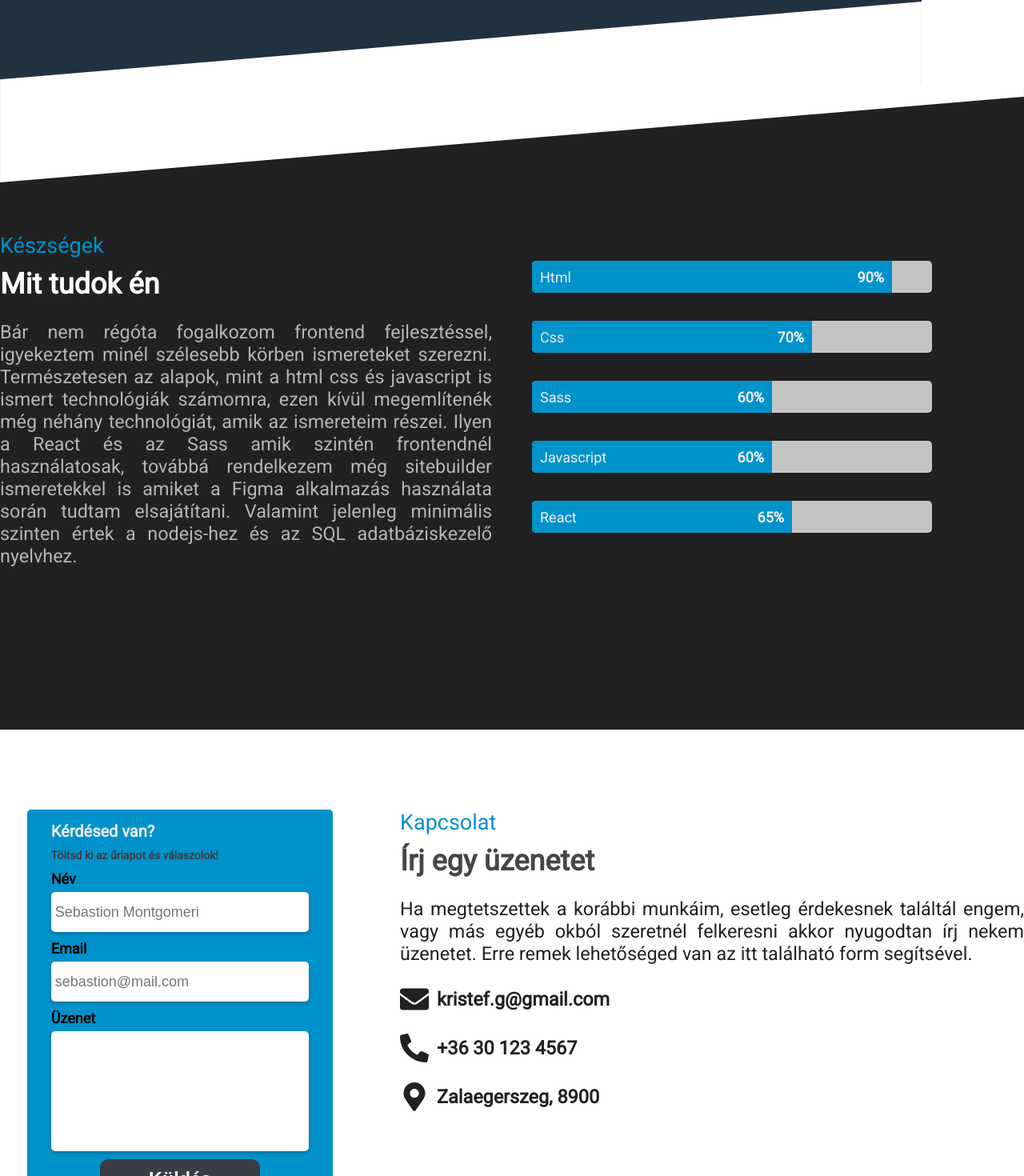
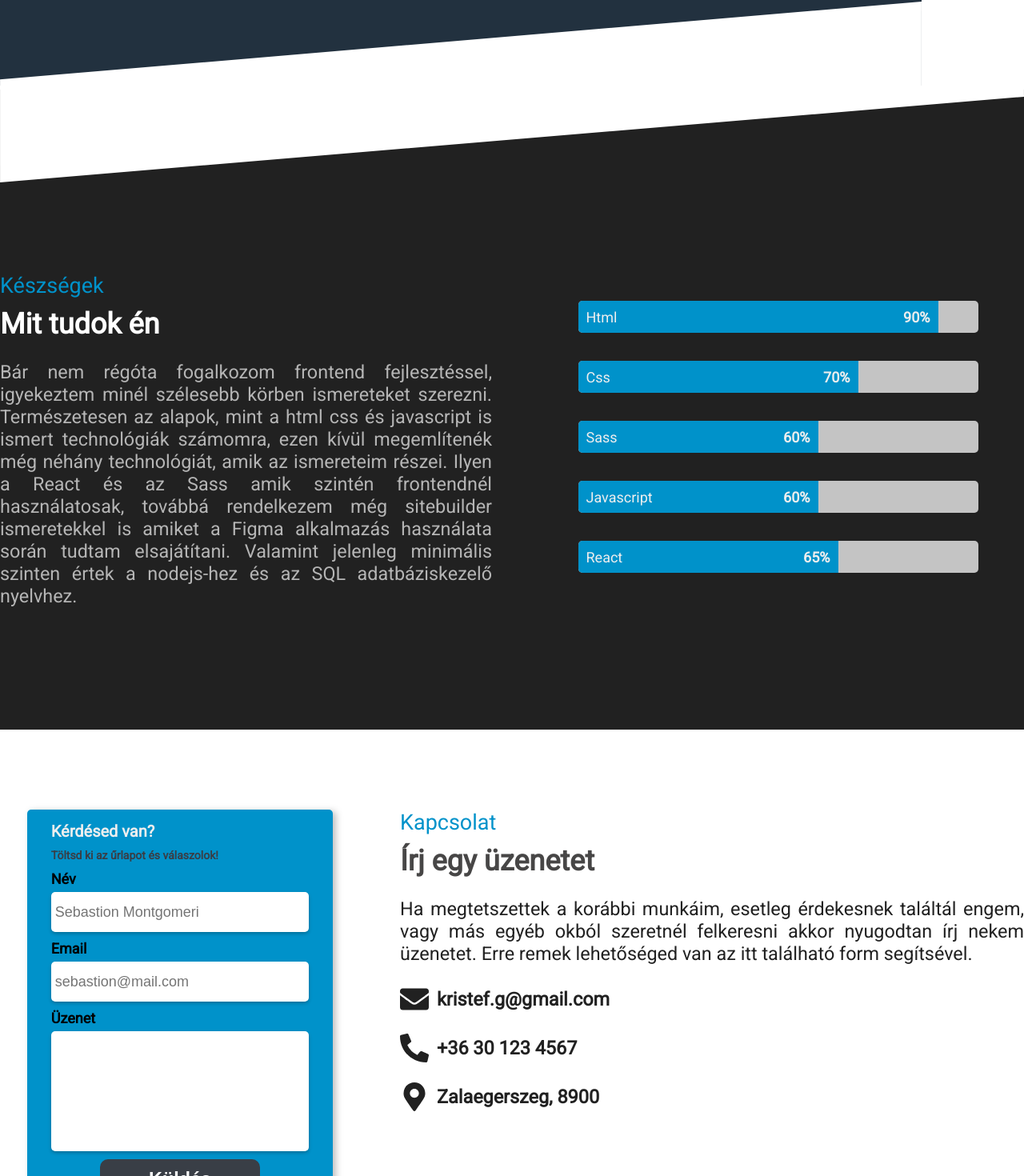
Before and after one commit to Gkristof96/Portfolio_v2, a React (Create React App) app: page / in a window 1280 px wide. Shown: the part 2223-3693 px from the top of the page at 80% size. Built offline with nearby package versions, Linux system fonts and the light colour scheme.

Commit message:
hely fixálások

```diff
--- a/src/css/components/Contact/ContactCard/_contactcard.scss
+++ b/src/css/components/Contact/ContactCard/_contactcard.scss
@@ -3,7 +3,7 @@
     justify-self: center;
     width: 85%;
     min-height: 500px;
-
+    filter: drop-shadow(4px 2px 4px rgba(0, 0, 0, 0.25));
     background: #0092CA;;
     border-radius: 5px;
     padding: 15px 30px;
--- a/src/css/components/Projects/ProjectCard/_projectcard.scss
+++ b/src/css/components/Projects/ProjectCard/_projectcard.scss
@@ -5,6 +5,7 @@
     background: #C4C4C4;
     border-radius: 10px;
     padding: 25px 40px;
+    filter: drop-shadow(4px 2px 4px rgba(0, 0, 0, 0.25));
     img {
         border-radius: 5px 5px 0 0;
         width: 100%;
--- a/src/css/components/Skills/_skills.scss
+++ b/src/css/components/Skills/_skills.scss
@@ -19,7 +19,10 @@
             display: grid;
             grid-template-columns: 1fr 1fr;
             grid-column-gap: 50px;
-            padding: calc((100vh - 600px)/2) 0;
+            padding: calc((100vh - 600px)) 0 calc((100vh - 600px) /2) 0;
+            .rightbar {
+                justify-self: center;
+            }
         }
     }
 }
@@ -37,9 +40,6 @@
                 grid-row-gap: 25px;
                 .leftbar {
                 }
-                .rightbar {
-                    justify-self: center;
-                }
             }
         }
     }
--- a/src/css/style.css
+++ b/src/css/style.css
@@ -499,6 +499,8 @@ header .social-icons .icon:hover {
   background: #C4C4C4;
   border-radius: 10px;
   padding: 25px 40px;
+  -webkit-filter: drop-shadow(4px 2px 4px rgba(0, 0, 0, 0.25));
+          filter: drop-shadow(4px 2px 4px rgba(0, 0, 0, 0.25));
 }
 
 .project-card img {
@@ -756,7 +758,12 @@ header .social-icons .icon:hover {
   -ms-grid-columns: 1fr 1fr;
       grid-template-columns: 1fr 1fr;
   grid-column-gap: 50px;
-  padding: calc((100vh - 600px)/2) 0;
+  padding: calc((100vh - 600px)) 0 calc((100vh - 600px) /2) 0;
+}
+
+.skills .skills-container .skills-content .rightbar {
+  -ms-grid-column-align: center;
+      justify-self: center;
 }
 
 @media screen and (max-width: 768px) {
@@ -775,10 +782,6 @@ header .social-icons .icon:hover {
         grid-template-rows: 1fr auto;
     grid-row-gap: 25px;
   }
-  .skills .skills-container .skills-content .rightbar {
-    -ms-grid-column-align: center;
-        justify-self: center;
-  }
 }
 
 .contact-card {
@@ -789,6 +792,8 @@ header .social-icons .icon:hover {
       justify-self: center;
   width: 85%;
   min-height: 500px;
+  -webkit-filter: drop-shadow(4px 2px 4px rgba(0, 0, 0, 0.25));
+          filter: drop-shadow(4px 2px 4px rgba(0, 0, 0, 0.25));
   background: #0092CA;
   border-radius: 5px;
   padding: 15px 30px;
```
Also changed, not shown: 1 other file (tests, documents, lock files or other folders).
